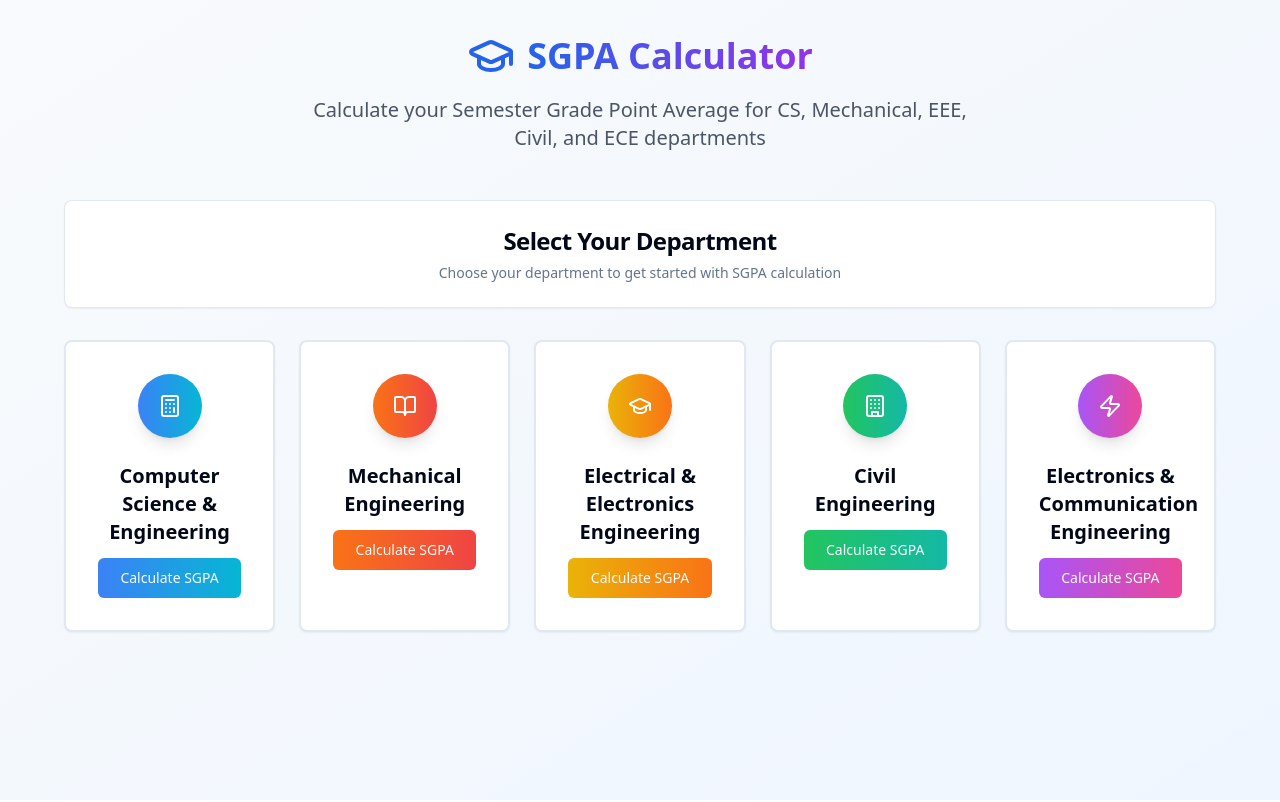
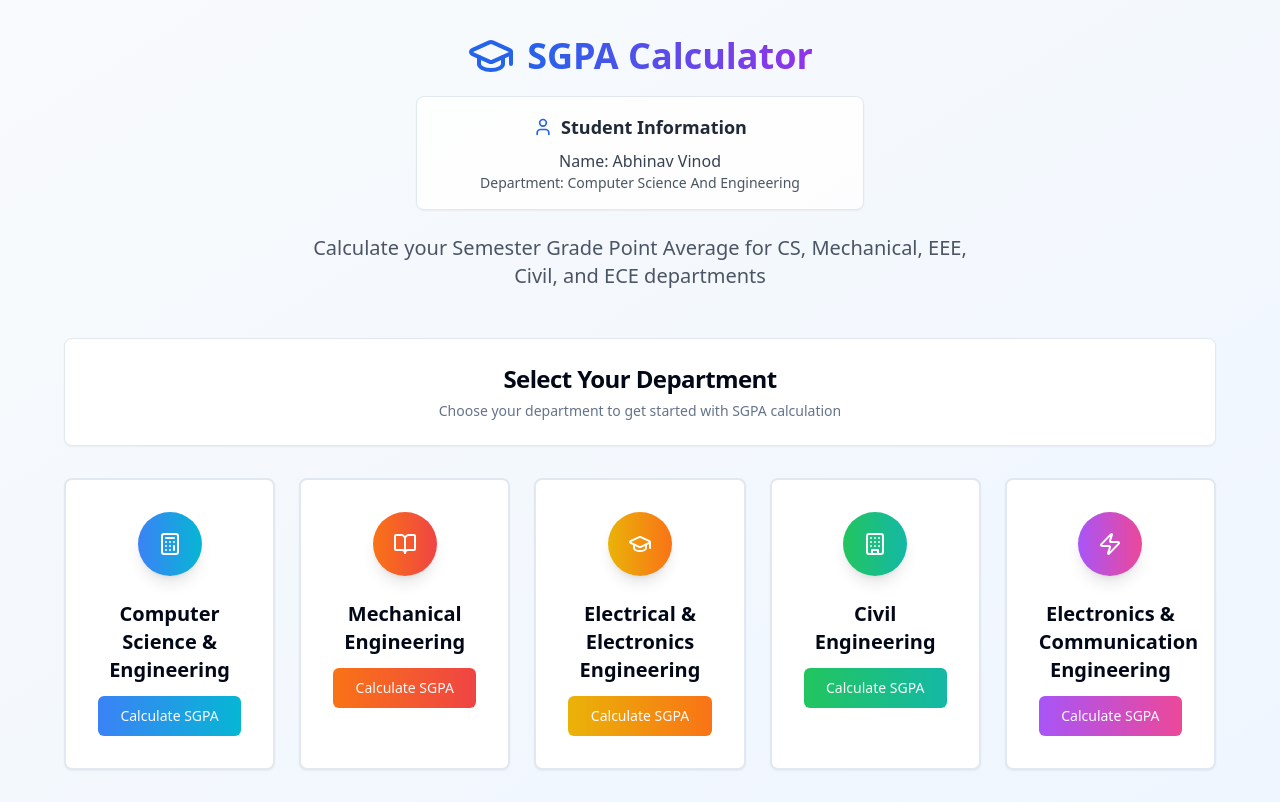
Before and after one commit to abhinav-vinod8001/MACE-SGPA-Calculator, a React (Vite) app: page / in a window 1280 px wide. Built offline with nearby package versions, Linux system fonts and the light colour scheme.

Commit message:
Add user's name and department
Added user's name and department to the application.

```diff
--- a/src/pages/Index.tsx
+++ b/src/pages/Index.tsx
@@ -3,7 +3,7 @@ import { useState } from "react";
 import { Card, CardContent, CardDescription, CardHeader, CardTitle } from "@/components/ui/card";
 import { Button } from "@/components/ui/button";
 import { Select, SelectContent, SelectItem, SelectTrigger, SelectValue } from "@/components/ui/select";
-import { Calculator, GraduationCap, BookOpen, Zap, Building } from "lucide-react";
+import { Calculator, GraduationCap, BookOpen, Zap, Building, User } from "lucide-react";
 import CGPACalculator from "@/components/CGPACalculator";
 
 const Index = () => {
@@ -53,6 +53,17 @@ const Index = () => {
               SGPA Calculator
             </h1>
           </div>
+
+          {/* Personal Information */}
+          <div className="mb-6 p-4 bg-white/80 rounded-lg shadow-sm border max-w-md mx-auto">
+            <div className="flex items-center justify-center gap-2 mb-2">
+              <User className="w-5 h-5 text-blue-600" />
+              <h2 className="text-lg font-semibold text-gray-800">Student Information</h2>
+            </div>
+            <p className="text-md font-medium text-gray-700">Name: Abhinav Vinod</p>
+            <p className="text-sm text-gray-600">Department: Computer Science And Engineering</p>
+          </div>
+
           <p className="text-xl text-gray-600 max-w-2xl mx-auto">
             Calculate your Semester Grade Point Average for CS, Mechanical, EEE, Civil, and ECE departments
           </p>
```
